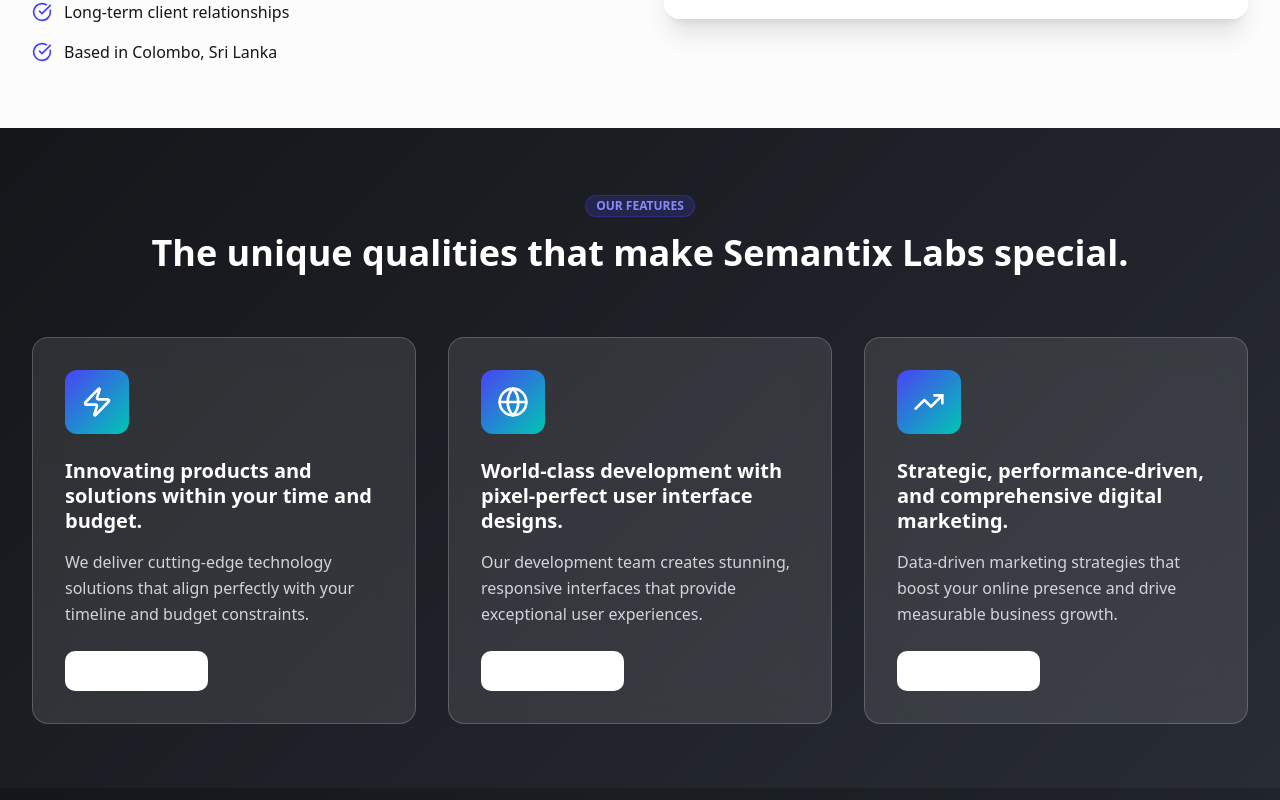
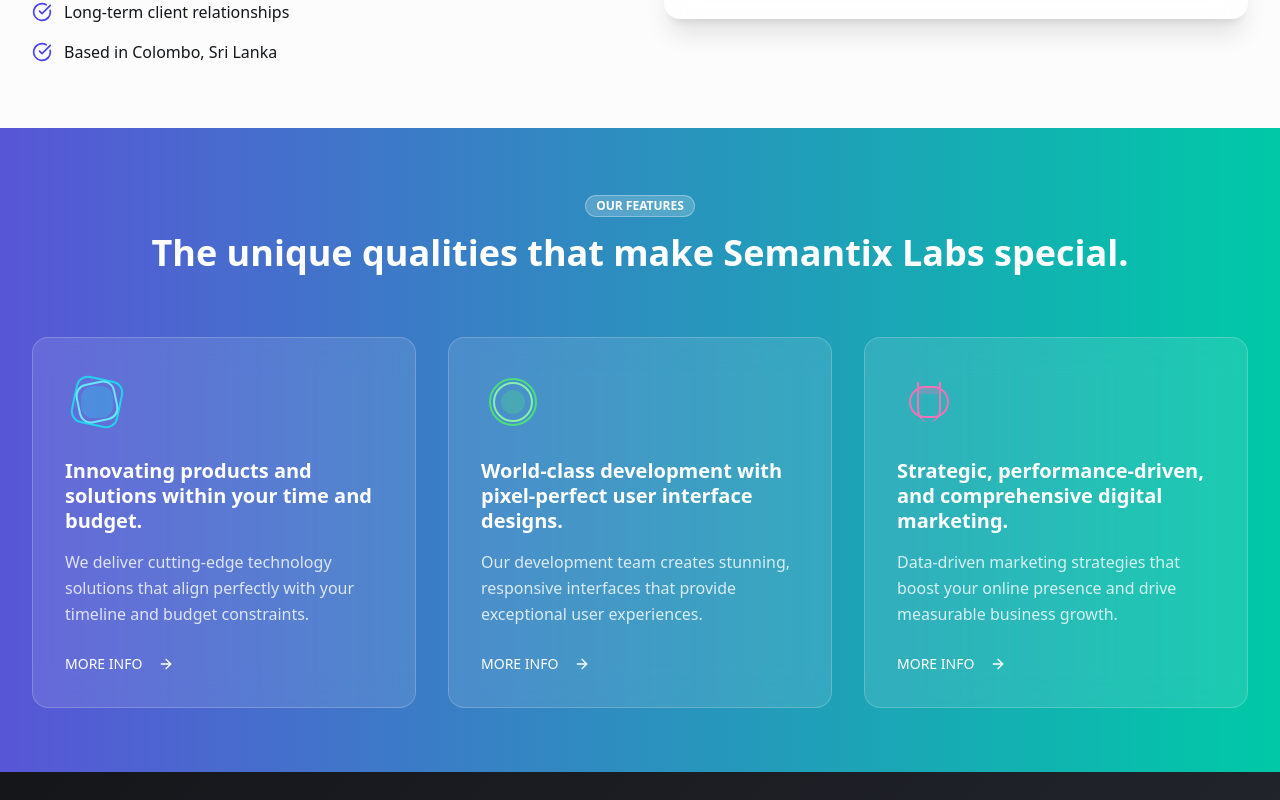
Before and after one commit to Semantix-Labs/semantix-sparkle, a React (Vite) app: page / in a window 1280 px wide. Shown: the part 1120-1920 px from the top of the page. Built offline with nearby package versions, Linux system fonts and the light colour scheme; a web font is replaced by a local one.

Commit message:
Update features section styling

```diff
--- a/src/pages/Index.tsx
+++ b/src/pages/Index.tsx
@@ -250,10 +250,12 @@ const Index = () => {
       </section>
 
       {/* Our Features Section */}
-      <section className="section bg-gradient-dark text-white">
-        <div className="container-custom">
+      <section className="section relative overflow-hidden">
+        <div className="absolute inset-0 bg-gradient-to-r from-[#5856D6] to-[#00C9A7]"></div>
+
+        <div className="relative z-10 container-custom">
           <div className="text-center mb-16">
-            <Badge className="mb-4 bg-primary/20 text-primary-glow border-primary/30">
+            <Badge className="mb-4 bg-white/20 text-white border-white/30">
               OUR FEATURES
             </Badge>
             <h2 className="text-3xl md:text-4xl font-bold mb-4 text-white">
@@ -264,28 +266,49 @@ const Index = () => {
           <div className="grid grid-cols-1 md:grid-cols-3 gap-8">
             {[
               {
-                icon: Zap,
+                icon: "cube",
                 title: "Innovating products and solutions within your time and budget.",
                 description: "We deliver cutting-edge technology solutions that align perfectly with your timeline and budget constraints."
               },
               {
-                icon: Globe,
+                icon: "sphere",
                 title: "World-class development with pixel-perfect user interface designs.",
                 description: "Our development team creates stunning, responsive interfaces that provide exceptional user experiences."
               },
               {
-                icon: TrendingUp,
+                icon: "cylinder",
                 title: "Strategic, performance-driven, and comprehensive digital marketing.",
                 description: "Data-driven marketing strategies that boost your online presence and drive measurable business growth."
               }
             ].map((feature, index) => (
               <div key={index} className="bg-white/10 backdrop-blur-lg border border-white/20 rounded-2xl p-8 hover:bg-white/15 transition-all group">
-                <div className="w-16 h-16 bg-gradient-primary rounded-xl mb-6 flex items-center justify-center group-hover:scale-110 transition-transform">
-                  <feature.icon className="w-8 h-8 text-white" />
+                <div className="w-16 h-16 mb-6 flex items-center justify-center group-hover:scale-110 transition-transform">
+                  {/* Geometric Icons */}
+                  {feature.icon === "cube" && (
+                    <div className="w-12 h-12 relative">
+                      <div className="absolute inset-0 border-2 border-cyan-400 transform rotate-12 rounded-lg"></div>
+                      <div className="absolute inset-1 border-2 border-cyan-300 transform -rotate-12 rounded-lg"></div>
+                      <div className="absolute inset-2 bg-cyan-400/30 rounded-lg"></div>
+                    </div>
+                  )}
+                  {feature.icon === "sphere" && (
+                    <div className="w-12 h-12 relative">
+                      <div className="absolute inset-0 border-2 border-green-400 rounded-full"></div>
+                      <div className="absolute inset-1 border-2 border-green-300 rounded-full transform rotate-45"></div>
+                      <div className="absolute inset-3 bg-green-400/30 rounded-full"></div>
+                    </div>
+                  )}
+                  {feature.icon === "cylinder" && (
+                    <div className="w-12 h-12 relative flex items-center justify-center">
+                      <div className="w-10 h-8 border-2 border-pink-400 rounded-full"></div>
+                      <div className="absolute w-6 h-10 border-2 border-pink-400 border-t-0 border-b-0 rounded-b-lg"></div>
+                      <div className="absolute w-6 h-2 bg-pink-400/30 rounded-full top-2"></div>
+                    </div>
+                  )}
                 </div>
                 <h3 className="text-xl font-semibold mb-4 text-white leading-tight">{feature.title}</h3>
-                <p className="text-gray-300 mb-6 leading-relaxed">{feature.description}</p>
-                <Button variant="outline" className="border-white/30 text-white hover:bg-white/10 hover:border-white/50">
+                <p className="text-white/80 mb-6 leading-relaxed">{feature.description}</p>
+                <Button variant="ghost" className="text-white hover:bg-white/10 hover:text-white p-0 h-auto font-medium">
                   MORE INFO <ArrowRight className="w-4 h-4 ml-2" />
                 </Button>
               </div>
```
